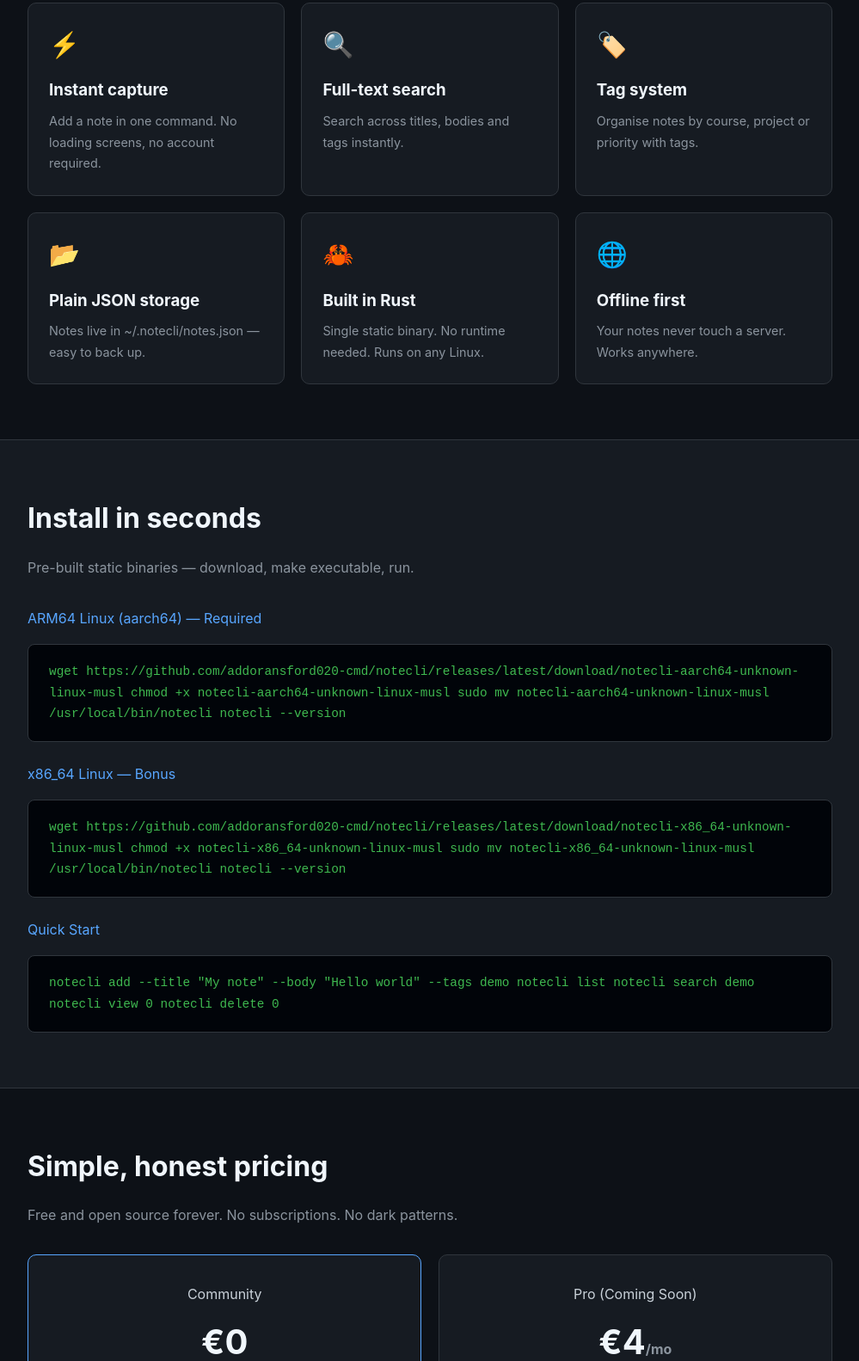
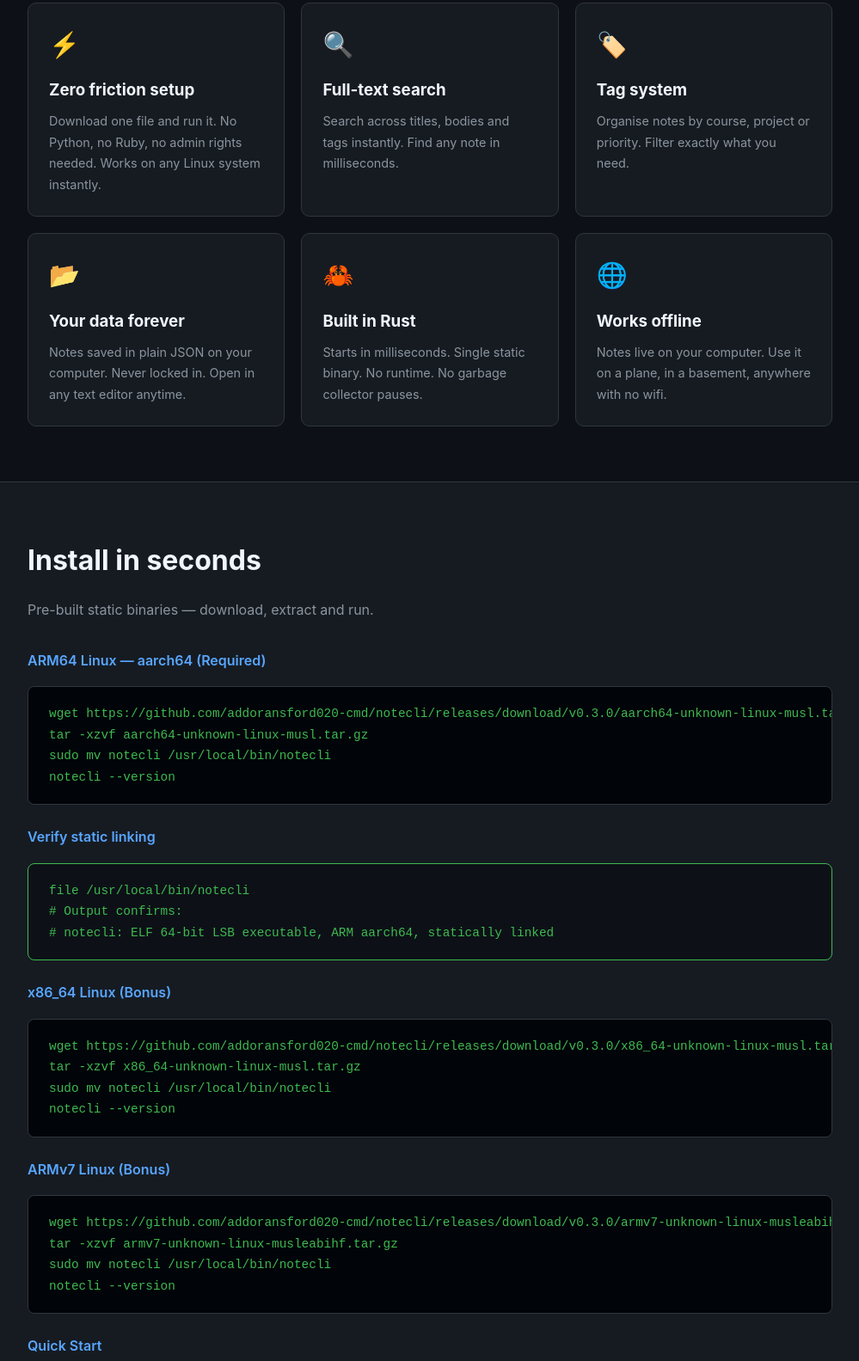
Before and after one commit to addoransford020-cmd/notecli, a plain HTML site: page docs/index.html in a window 1280 px wide. Shown: the part 1140-2723 px from the top of the page at 86% size, without its empty margins (140-1139 px from the left). Drawn offline with Linux system fonts and the light colour scheme.

Commit message:
Fix website install instructions and add static linking verification

```diff
--- a/docs/index.html
+++ b/docs/index.html
@@ -104,6 +104,7 @@
       color: #3fb950;
       overflow-x: auto;
       margin-top: 1rem;
+      white-space: pre;
     }
     .pricing {
       display: grid;
@@ -123,6 +124,17 @@
     .plan ul { list-style: none; margin: 1rem 0; text-align: left; }
     .plan li { padding: .3rem 0; color: #8b949e; }
     .plan li::before { content: "✓ "; color: #3fb950; }
+    .verify {
+      background: #0d1117;
+      border: 1px solid #3fb950;
+      border-radius: 8px;
+      padding: 1.2rem 1.5rem;
+      font-family: monospace;
+      font-size: .9rem;
+      color: #3fb950;
+      margin-top: 1rem;
+      white-space: pre;
+    }
     footer {
       border-top: 1px solid #30363d;
       text-align: center;
@@ -130,6 +142,12 @@
       color: #8b949e;
     }
     footer a { color: #58a6ff; text-decoration: none; }
+    .label {
+      color: #58a6ff;
+      font-weight: 600;
+      margin-top: 1.5rem;
+      display: block;
+    }
   </style>
 </head>
 <body>
@@ -146,9 +164,11 @@
 
 <div class="hero">
   <h1>Notes at the <span>speed of thought</span></h1>
-  <p>A blazing-fast command-line note manager built in Rust.<br/>No account. No internet. Just type and go.</p>
-  <a href="#install" class="btn btn-primary">⬇ Download Now</a>
-  <a href="https://github.com/addoransford020-cmd/notecli" class="btn btn-secondary" target="_blank">View on GitHub</a>
+  <p>A blazing-fast command-line note manager built in Rust.<br/>
+  No account. No internet. Just type and go.</p>
+  <a href="#install" class="btn btn-primary">Download Now</a>
+  <a href="https://github.com/addoransford020-cmd/notecli"
+     class="btn btn-secondary" target="_blank">View on GitHub</a>
 </div>
 
 <div class="terminal">
@@ -163,12 +183,12 @@
     <br/>
     <div><span class="cmd">$</span> notecli list</div>
     <div class="out">── 1 note(s) ──</div>
-    <div class="out"><span class="hi">#0</span> Exam dates 2026-11-13 [exam]</div>
+    <div class="out"><span class="hi">#0</span> Exam dates 2026-11-21 [exam]</div>
     <div class="out">&nbsp;&nbsp;&nbsp;Networking: Jan 20</div>
     <br/>
     <div><span class="cmd">$</span> notecli search exam</div>
     <div class="out">── 1 result(s) for "exam" ──</div>
-    <div class="out"><span class="hi">#0</span> Exam dates 2026-11-13 [exam]</div>
+    <div class="out"><span class="hi">#0</span> Exam dates 2026-11-21 [exam]</div>
   </div>
 </div>
 
@@ -178,33 +198,39 @@
   <div class="features">
     <div class="feature">
       <div class="icon">⚡</div>
-      <h3>Instant capture</h3>
-      <p>Add a note in one command. No loading screens, no account required.</p>
+      <h3>Zero friction setup</h3>
+      <p>Download one file and run it. No Python, no Ruby, no admin
+      rights needed. Works on any Linux system instantly.</p>
     </div>
     <div class="feature">
       <div class="icon">🔍</div>
       <h3>Full-text search</h3>
-      <p>Search across titles, bodies and tags instantly.</p>
+      <p>Search across titles, bodies and tags instantly.
+      Find any note in milliseconds.</p>
     </div>
     <div class="feature">
       <div class="icon">🏷️</div>
       <h3>Tag system</h3>
-      <p>Organise notes by course, project or priority with tags.</p>
+      <p>Organise notes by course, project or priority.
+      Filter exactly what you need.</p>
     </div>
     <div class="feature">
       <div class="icon">📂</div>
-      <h3>Plain JSON storage</h3>
-      <p>Notes live in ~/.notecli/notes.json — easy to back up.</p>
+      <h3>Your data forever</h3>
+      <p>Notes saved in plain JSON on your computer.
+      Never locked in. Open in any text editor anytime.</p>
     </div>
     <div class="feature">
       <div class="icon">🦀</div>
       <h3>Built in Rust</h3>
-      <p>Single static binary. No runtime needed. Runs on any Linux.</p>
+      <p>Starts in milliseconds. Single static binary.
+      No runtime. No garbage collector pauses.</p>
     </div>
     <div class="feature">
       <div class="icon">🌐</div>
-      <h3>Offline first</h3>
-      <p>Your notes never touch a server. Works anywhere.</p>
+      <h3>Works offline</h3>
+      <p>Notes live on your computer. Use it on a plane,
+      in a basement, anywhere with no wifi.</p>
     </div>
   </div>
 </section>
@@ -212,29 +238,38 @@
 <div class="install" id="install">
   <section>
     <h2>Install in seconds</h2>
-    <p class="sub">Pre-built static binaries — download, make executable, run.</p>
-    <p style="color:#58a6ff">ARM64 Linux (aarch64) — Required</p>
-    <div class="code">
-wget https://github.com/addoransford020-cmd/notecli/releases/latest/download/notecli-aarch64-unknown-linux-musl
-chmod +x notecli-aarch64-unknown-linux-musl
-sudo mv notecli-aarch64-unknown-linux-musl /usr/local/bin/notecli
-notecli --version
-    </div>
-    <p style="color:#58a6ff; margin-top:1.5rem">x86_64 Linux — Bonus</p>
-    <div class="code">
-wget https://github.com/addoransford020-cmd/notecli/releases/latest/download/notecli-x86_64-unknown-linux-musl
-chmod +x notecli-x86_64-unknown-linux-musl
-sudo mv notecli-x86_64-unknown-linux-musl /usr/local/bin/notecli
-notecli --version
-    </div>
-    <p style="color:#58a6ff; margin-top:1.5rem">Quick Start</p>
-    <div class="code">
-notecli add --title "My note" --body "Hello world" --tags demo
+    <p class="sub">Pre-built static binaries — download, extract and run.</p>
+
+    <span class="label">ARM64 Linux — aarch64 (Required)</span>
+    <div class="code">wget https://github.com/addoransford020-cmd/notecli/releases/download/v0.3.0/aarch64-unknown-linux-musl.tar.gz
+tar -xzvf aarch64-unknown-linux-musl.tar.gz
+sudo mv notecli /usr/local/bin/notecli
+notecli --version</div>
+
+    <span class="label">Verify static linking</span>
+    <div class="verify">file /usr/local/bin/notecli
+# Output confirms:
+# notecli: ELF 64-bit LSB executable, ARM aarch64, statically linked</div>
+
+    <span class="label">x86_64 Linux (Bonus)</span>
+    <div class="code">wget https://github.com/addoransford020-cmd/notecli/releases/download/v0.3.0/x86_64-unknown-linux-musl.tar.gz
+tar -xzvf x86_64-unknown-linux-musl.tar.gz
+sudo mv notecli /usr/local/bin/notecli
+notecli --version</div>
+
+    <span class="label">ARMv7 Linux (Bonus)</span>
+    <div class="code">wget https://github.com/addoransford020-cmd/notecli/releases/download/v0.3.0/armv7-unknown-linux-musleabihf.tar.gz
+tar -xzvf armv7-unknown-linux-musleabihf.tar.gz
+sudo mv notecli /usr/local/bin/notecli
+notecli --version</div>
+
+    <span class="label">Quick Start</span>
+    <div class="code">notecli add --title "My note" --body "Hello world" --tags demo
 notecli list
 notecli search demo
 notecli view 0
-notecli delete 0
-    </div>
+notecli edit 0 --title "Updated title"
+notecli delete 0</div>
   </section>
 </div>
 
@@ -246,34 +281,40 @@ notecli delete 0
       <div>Community</div>
       <div class="plan-price">€0</div>
       <ul>
-        <li>Full CLI — add, list, search, edit, delete</li>
+        <li>All 6 commands included</li>
         <li>Unlimited notes</li>
         <li>Tag organisation</li>
-        <li>Local JSON storage</li>
-        <li>ARM64, x86_64, ARMv7 binaries</li>
-        <li>MIT License</li>
+        <li>Works completely offline</li>
+        <li>ARM64, x86_64 and ARMv7 binaries</li>
+        <li>MIT License — free forever</li>
       </ul>
       <a href="#install" class="btn btn-primary">Download Free</a>
     </div>
     <div class="plan">
-      <div>Pro (Coming Soon)</div>
-      <div class="plan-price">€4<span style="font-size:1rem;color:#8b949e">/mo</span></div>
+      <div>Pro — Coming Soon</div>
+      <div class="plan-price">€4<span style="font-size:1rem;
+      color:#8b949e">/mo</span></div>
       <ul>
         <li>Everything in Community</li>
         <li>Encrypted sync across devices</li>
-        <li>Web vault</li>
-        <li>Export to Markdown and PDF</li>
+        <li>No account needed — key based</li>
+        <li>Pay once — receive a sync key</li>
+        <li>Your notes stay encrypted</li>
         <li>Priority support</li>
       </ul>
-      <a href="https://github.com/addoransford020-cmd/notecli" class="btn btn-secondary" target="_blank">Watch on GitHub</a>
+      <a href="https://github.com/addoransford020-cmd/notecli"
+         class="btn btn-secondary" target="_blank">Watch on GitHub</a>
     </div>
   </div>
 </section>
 
 <footer>
-  <p>Built with 🦀 Rust by <a href="https://github.com/addoransford020-cmd">Ransford Addo</a> · Health Informatics student at THD Campus Passau</p>
+  <p>Built with 🦀 Rust by
+  <a href="https://github.com/addoransford020-cmd">Ransford Addo</a>
+  · Health Informatics student at THD Campus Passau</p>
   <p style="margin-top:.5rem">
-    <a href="https://github.com/addoransford020-cmd/notecli/blob/main/LICENSE">MIT License</a> ·
+    <a href="https://github.com/addoransford020-cmd/notecli/blob/main/LICENSE">
+    MIT License</a> ·
     <a href="https://github.com/addoransford020-cmd/notecli">GitHub</a>
   </p>
 </footer>
```
